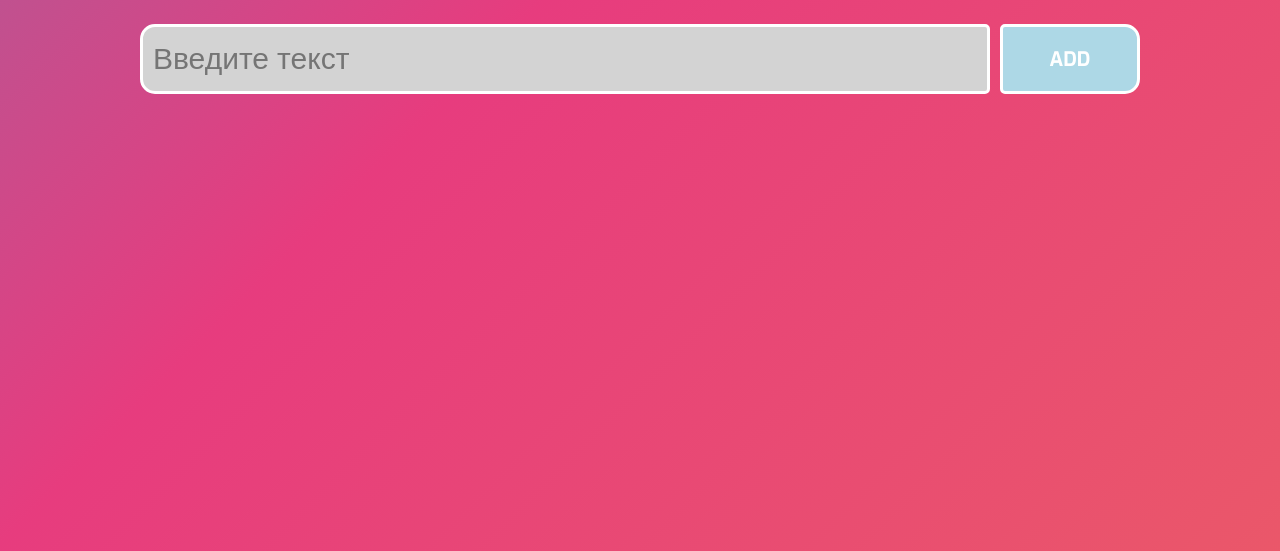
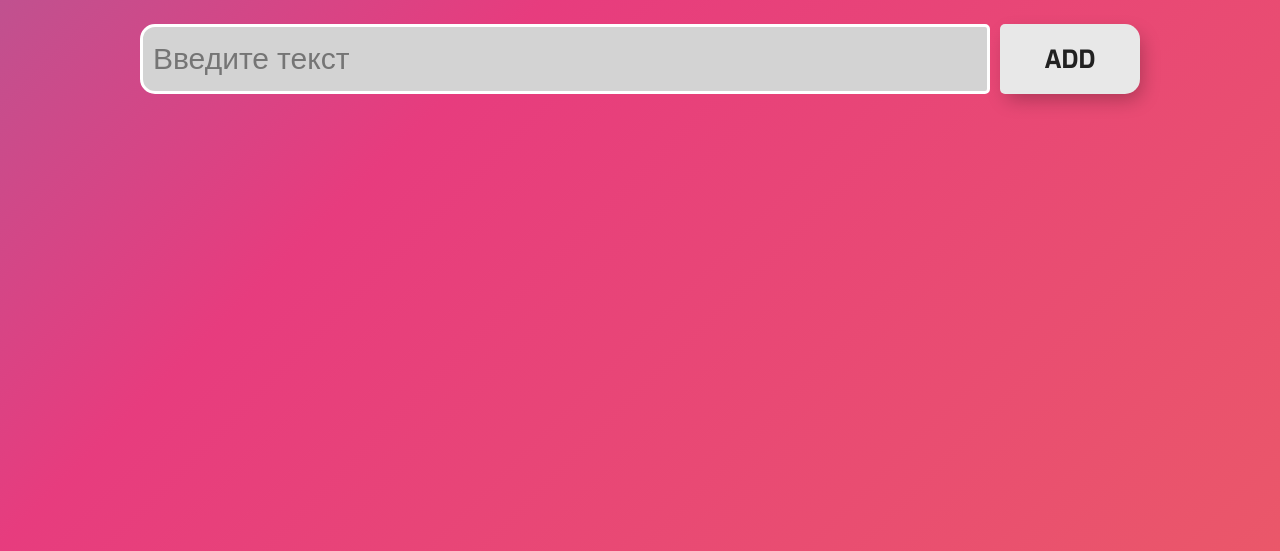
Before and after one commit to Galahhad/Todo-List, a plain HTML site: page index.html in a window 1280 px wide. Shown: the part 249-800 px from the top of the page. Drawn offline with Linux system fonts and the light colour scheme.

Commit message:
Update index.css

```diff
--- a/index.css
+++ b/index.css
@@ -44,6 +44,7 @@ body {
   justify-content: space-between;
   height: 70px;
   margin-bottom: 40px;
+  margin-top: 40px;
 }
 
 .search_input {
@@ -55,7 +56,7 @@ body {
   padding-left: 10px;
 }
 
-.search_button {
+/* .search_button {
   width: 140px;
   text-align: center;
   font-size: 20px;
@@ -65,10 +66,52 @@ body {
   border-radius: 5px 15px 15px 5px;
   color: white;
   cursor: pointer;
-}
+} */
+
+.search_button {
+  cursor: pointer;
+  width: 140px;
+  padding: 15px 25px;
+  border: unset;
+  border-radius: 5px 15px 15px 5px;
+  color: #212121;
+  z-index: 1;
+  background: #e8e8e8;
+  position: relative;
+  font-weight: bold;
+  font-size: 25px;
+  -webkit-box-shadow: 4px 8px 19px -3px rgba(0,0,0,0.27);
+  box-shadow: 4px 8px 19px -3px rgba(0,0,0,0.27);
+  transition: all 250ms;
+  overflow: hidden;
+ }
+
+ .search_button::before {
+  content: "";
+  position: absolute;
+  top: 0;
+  left: 0;
+  height: 100%;
+  width: 0;
+  border-radius: 5px 15px 15px 5px;
+  background-color: #212121;
+  z-index: -1;
+  -webkit-box-shadow: 4px 8px 19px -3px rgba(0,0,0,0.27);
+  box-shadow: 4px 8px 19px -3px rgba(0,0,0,0.27);
+  transition: all 250ms
+ }
+
+ .search_button:hover {
+  color: #e8e8e8;
+ }
+
+ .search_button:hover::before {
+  width: 100%;
+ }
 
 .save_wrap {
   margin-top: 10px;
+  margin-bottom: 10px;
   display: flex;
   justify-content: space-between;
   background-color: lightgray;
```
